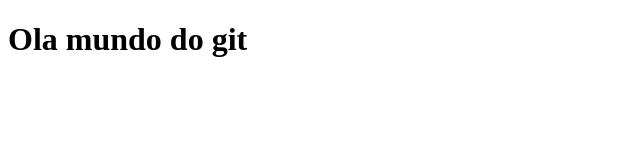
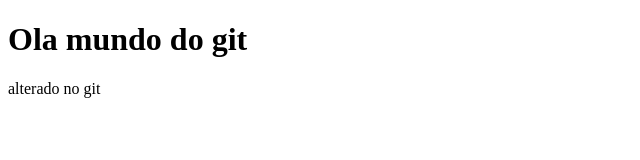
Before and after one commit to VFerrando96/GIT, a plain HTML site: page index.html in a window 1280 px wide. Shown: the whole page, without its empty margins (0-640 px from the left). Drawn offline with Linux system fonts and the light colour scheme.

Commit message:
Update index.html
Alterei um paragrafo

```diff
--- a/index.html
+++ b/index.html
@@ -7,5 +7,6 @@
 </head>
 <body>
     <h1>Ola mundo do git</h1>
+    <p>alterado no git</p>
 </body>
 </html>
```
